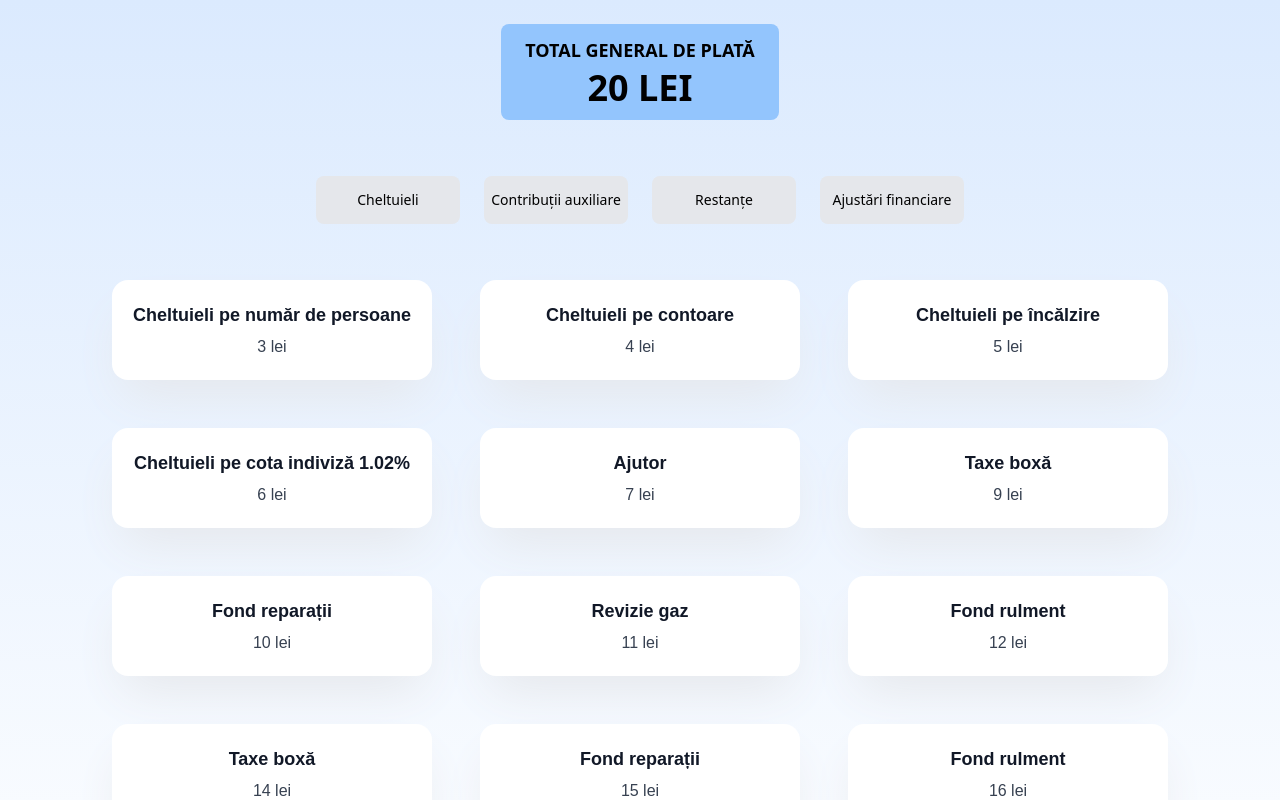
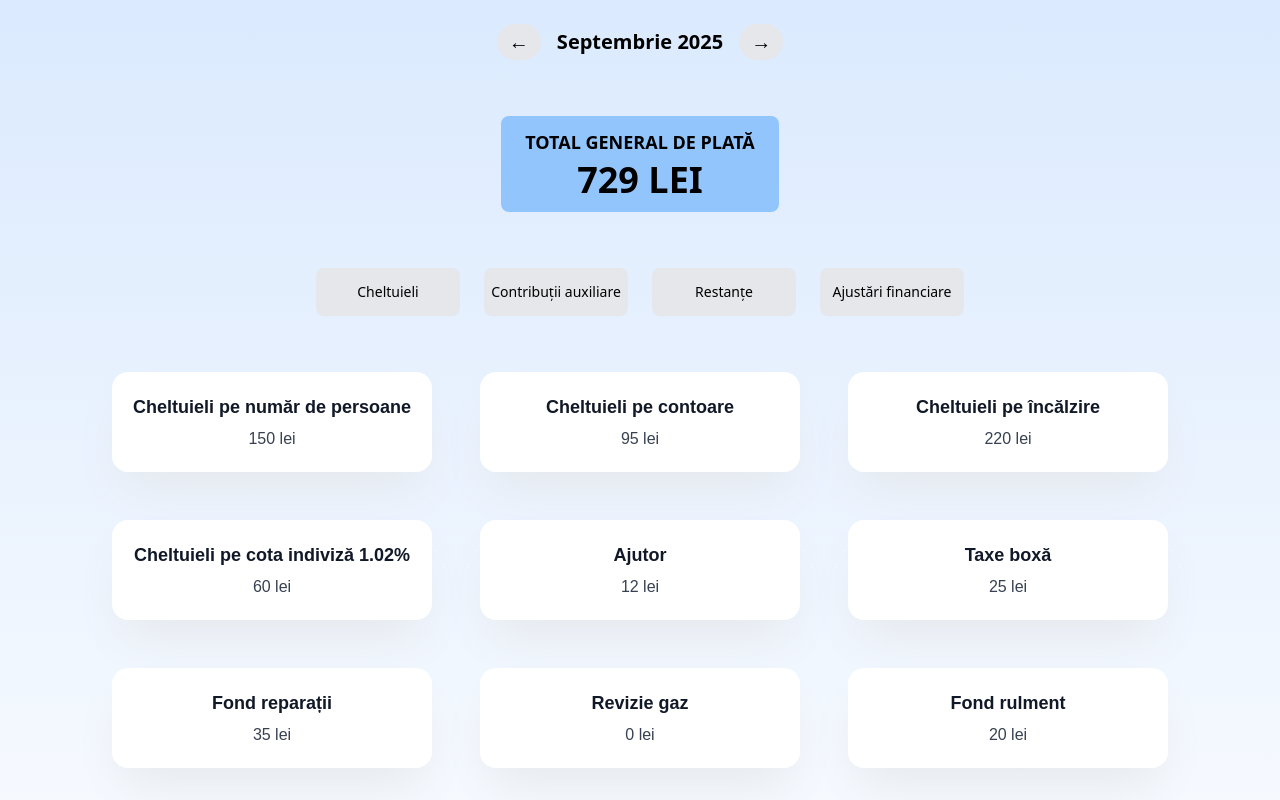
Before and after one commit to SebastianPuiu2000/poliResidence, a React (Create React App) app in the folder frontend/: page /taxes in a window 1280 px wide. Shown: the top 800 px of the page. Built offline with nearby package versions, Linux system fonts and the light colour scheme.

Commit message:
navigation feature

```diff
--- a/frontend/src/pages/taxes.page.jsx
+++ b/frontend/src/pages/taxes.page.jsx
@@ -1,5 +1,115 @@
 import { useState, useEffect } from "react";
 import Card from "../components/card.component";
+
+async function mockApi(which, current) {
+  const db = [
+    {
+      year: 2025,
+      month: 8,
+      data: {
+        B: "3",
+        C: "120",
+        D: "85",
+        E: "200",
+        F: "50",
+        G: "10",
+        H: "468",
+        I: "20",
+        J: "30",
+        K: "0",
+        L: "15",
+        M: "12",
+        N: "5",
+        O: "8",
+        P: "10",
+        Q: "40",
+        R: "3",
+        S: "-5",
+        T: "606",
+      },
+    },
+    {
+      year: 2025,
+      month: 9,
+      data: {
+        B: "2",
+        C: "150",
+        D: "95",
+        E: "220",
+        F: "60",
+        G: "12",
+        H: "527",
+        I: "25",
+        J: "35",
+        K: "0",
+        L: "20",
+        M: "14",
+        N: "7",
+        O: "12",
+        P: "10",
+        Q: "55",
+        R: "4",
+        S: "-10",
+        T: "729",
+      },
+    },
+    {
+      year: 2025,
+      month: 10,
+      data: {
+        B: "4",
+        C: "180",
+        D: "100",
+        E: "250",
+        F: "70",
+        G: "15",
+        H: "619",
+        I: "30",
+        J: "40",
+        K: "0",
+        L: "25",
+        M: "16",
+        N: "10",
+        O: "15",
+        P: "12",
+        Q: "65",
+        R: "6",
+        S: "-15",
+        T: "877",
+      },
+    },
+  ];
+  // finding the current month index in db
+  const currentIdx = db.findIndex(
+    (m) => m.year === current.year && m.month === current.month
+  );
+
+  let targetIdx = currentIdx;
+  if (which === "prev") targetIdx = currentIdx - 1;
+  if (which === "next") targetIdx = currentIdx + 1;
+
+  const result = db[targetIdx];
+  return {
+    ...result,
+    hasPrev: targetIdx > 0,
+    hasNext: targetIdx < db.length - 1,
+  };
+}
+
+const monthNames = [
+  "Ianuarie",
+  "Februarie",
+  "Martie",
+  "Aprilie",
+  "Mai",
+  "Iunie",
+  "Iulie",
+  "August",
+  "Septembrie",
+  "Octombrie",
+  "Noiembrie",
+  "Decembrie",
+];
 
 function Menu({ categories, selected, onSelect }) {
   return (
@@ -25,7 +135,7 @@ function Menu({ categories, selected, onSelect }) {
 }
 
 function Taxes() {
-  const [data, setData] = useState({});
+  const [monthData, setMonthData] = useState(null);
   const [loading, setLoading] = useState(true);
   const [error, setError] = useState(null);
   const [selectedCategory, setSelectedCategory] = useState(undefined);
@@ -55,62 +165,92 @@ function Taxes() {
   useEffect(() => {
     const fetchData = async () => {
       try {
-        const backendData = {
-          B: { value: "2", category: undefined },
-          C: { value: "3", category: "Cheltuieli" },
-          D: { value: "4", category: "Cheltuieli" },
-          E: { value: "5", category: "Cheltuieli" },
-          F: { value: "6", category: "Cheltuieli" },
-          G: { value: "7", category: "Ajustări financiare" },
-          H: { value: "8", category: undefined },
-          I: { value: "9", category: "Contribuții auxiliare" },
-          J: { value: "10", category: "Contribuții auxiliare" },
-          K: { value: "11", category: "Contribuții auxiliare" },
-          L: { value: "12", category: "Contribuții auxiliare" },
-          M: { value: "13", category: undefined },
-          N: { value: "14", category: "Restanțe" },
-          O: { value: "15", category: "Restanțe" },
-          P: { value: "16", category: "Restanțe" },
-          Q: { value: "17", category: "Restanțe" },
-          R: { value: "18", category: "Ajustări financiare" },
-          S: { value: "19", category: "Ajustări financiare" },
-          T: { value: "20", category: "Total" },
-        };
-        setData(backendData);
+        const initial = await mockApi("current", { year: 2025, month: 9 });
+        setMonthData(initial);
       } catch (err) {
         setError(err.message);
       } finally {
         setLoading(false);
       }
     };
-
     fetchData();
   }, []);
 
+  const handleNav = async (dir) => {
+    if (!monthData) return;
+    try {
+      setLoading(true);
+      const newData = await mockApi(dir, {
+        year: monthData.year,
+        month: monthData.month,
+      });
+      setMonthData(newData);
+    } catch (err) {
+      setError(err.message);
+    } finally {
+      setLoading(false);
+    }
+  };
+
   if (loading) return <p>Se încarcă datele...</p>;
   if (error) return <p className="text-red-600">{error}</p>;
+  if (!monthData) return null;
 
-  // Extragem totalul separat
-  const totalKey = Object.keys(data).find((k) => data[k].category === "Total");
-  const totalValue = totalKey ? data[totalKey].value : null;
+  const totalValue = monthData.data.T;
 
-  // Categorii unice (fără undefined și fără "Total")
   const categories = [
     "Cheltuieli",
     "Contribuții auxiliare",
     "Restanțe",
     "Ajustări financiare",
   ];
+  const categoryMap = {
+    C: "Cheltuieli",
+    D: "Cheltuieli",
+    E: "Cheltuieli",
+    F: "Cheltuieli",
+    I: "Contribuții auxiliare",
+    J: "Contribuții auxiliare",
+    K: "Contribuții auxiliare",
+    L: "Contribuții auxiliare",
+    N: "Restanțe",
+    O: "Restanțe",
+    P: "Restanțe",
+    Q: "Restanțe",
+    G: "Ajustări financiare",
+    R: "Ajustări financiare",
+    S: "Ajustări financiare",
+  };
 
-  // Carduri filtrate: dacă nu e selectată nicio categorie => afișăm tot
-  const filteredKeys = Object.keys(data).filter((k) =>
+  const filteredKeys = Object.keys(monthData.data).filter((k) =>
     selectedCategory
-      ? data[k].category === selectedCategory
-      : data[k].category !== undefined && data[k].category !== "Total"
+      ? categoryMap[k] === selectedCategory
+      : categoryMap[k] !== undefined
   );
 
   return (
     <div className="flex flex-col p-6 gap-14">
+      <div className="flex justify-center items-center gap-4 text-xl font-bold">
+        <button
+          disabled={!monthData.hasPrev}
+          onClick={() => handleNav("prev")}
+          className="px-3 py-1 bg-gray-200 rounded-full disabled:opacity-50 hover:bg-gray-300 transition"
+        >
+          ←
+        </button>
+
+        <h2>
+          {monthNames[monthData.month - 1]} {monthData.year}
+        </h2>
+
+        <button
+          disabled={!monthData.hasNext}
+          onClick={() => handleNav("next")}
+          className="px-3 py-1 bg-gray-200 rounded-full disabled:opacity-50 hover:bg-gray-300 transition"
+        >
+          →
+        </button>
+      </div>
       {/* Buton pentru total general */}
       {totalValue && (
         <div className="flex justify-center">
@@ -146,7 +286,7 @@ function Taxes() {
           <Card
             key={key}
             label={columnMap[key] || key}
-            value={data[key].value}
+            value={monthData.data[key]}
           />
         ))}
       </div>
```
